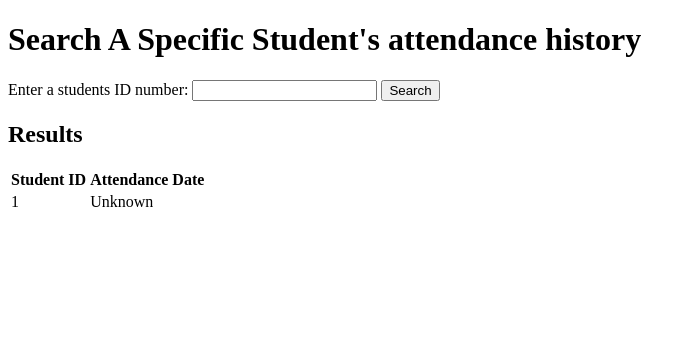
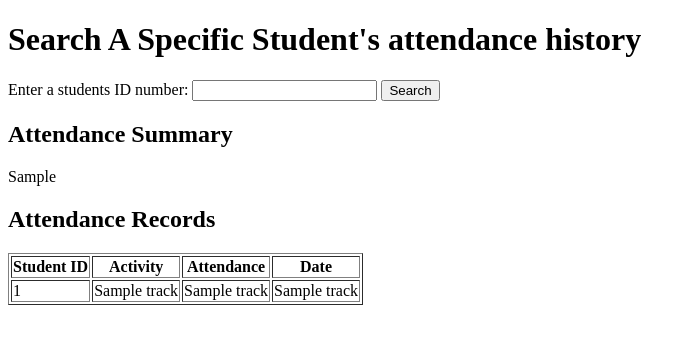
Before and after one commit to Gangstariq/Sport-Attendance-Management-System, a Flask app: template templates/test_index.html in a window 1280 px wide. Shown: the top 344 px of the page, without its empty margins (0-696 px from the left). Run offline with Flask 3, Linux system fonts and the light colour scheme; the template is opened without the code that fills it: most values are stand-ins (such as "Sample title", 1, 10 or a date in 2020); some libraries are stand-ins or nearby versions.

Commit message:
Implemented a graph using plotly aswell as fixed up tabling of previous attendance data

```diff
--- a/app.py
+++ b/app.py
@@ -31,11 +31,11 @@
 def students_attendance(student_ID):
     db_path = os.path.join(app.root_path, "dataBase", "students.db")
     query = """
-            SELECT student_id, attendance, date
-            FROM attendance_records
-            WHERE student_id LIKE ?;
-        """
-#todo;Add more columns for the test_index (doing "date" rn)
+        SELECT student_id, activity, attendance, date
+        FROM attendance_records
+        WHERE student_id LIKE ?
+        ORDER BY date DESC;
+    """
     connection = sqlite3.connect(db_path)
     cursor = connection.cursor()
     cursor.execute(query, (f"%{student_ID}%",)) # sql syntax for pattern matching anywhere,
@@ -54,19 +54,55 @@
         results = query_chinook_database(search_term)
     return render_template('index.html', results=results)
 
-
+#for my own reference
+# record[0] = student_id
+# record[1] = activity
+# record[2] = attendance (Present, Absent, late?)
+# record[3] = date
 
 @app.route('/test_index', methods=['GET', 'POST'])
 def test_index():
     results = []
+    graph_html = ""
     if request.method == 'POST':
         search_ID = request.form.get('search_ID', '')
         results = students_attendance(search_ID)
-    return render_template('test_index.html', results=results)
 
+    # creates attendence graph if we have data
+    if results:
+        #geets attendance data by date
+        dates = [record[3] for record in results] # date - referenced above "for my own reference"
+        statuses = [record[2] for record in results] # attendence
 
+        # makes bar chart data
+        attendance_count = {"Present": 0, "Explained absence": 0}
+        for status in statuses:
+            if status in attendance_count:  # Only count if it's one of the two statuses
+                attendance_count[status] += 1
 
+        # ploty graph creation
+        data = [
+            go.Bar(
+                x=list(attendance_count.keys()),
+                y=list(attendance_count.values()),
+                marker=dict(color=['green', 'red', 'orange'])
+            )
+        ]
+        #green = present
+        #red = away
+        #orange = late
 
+        #titlting for x and y axis and graph
+        layout = go.Layout(
+            title=f'Attendance Summary for Student {search_ID}', # title
+            xaxis=dict(title='Status'),
+            yaxis=dict(title='Count')
+        )
+
+        fig = go.Figure(data=data, layout=layout)
+        graph_html = fig.to_html(full_html=False)
+
+    return render_template('test_index.html', results=results, graph_html=graph_html) #converst graph to html graph
 
 
 
--- a/templates/test_index.html
+++ b/templates/test_index.html
@@ -4,6 +4,7 @@
     <meta charset="UTF-8">
     <meta name="viewport" content="width-device-width, initial-scale=1.0">
     <title>Student Attendance Search</title>
+    <script src="https://cdn.plot.ly/plotly-latest.min.js"></script>
 </head>
 <body>
     <h1>Search A Specific Student's attendance history</h1>
@@ -13,21 +14,29 @@
         <button type="submit">Search</button>
     </form>
 
+
+
     {% if results %}
-        <h2>Results</h2>
-        <table>
+        <h2>Attendance Summary</h2>
+        {{ graph_html | safe }}
+
+        <h2>Attendance Records</h2>
+        <table border="1">
             <thead>
                 <tr>
                     <th>Student ID</th>
+                    <th>Activity</th>
                     <th>Attendance</th>
                     <th>Date</th>
                 </tr>
             </thead>
             <tbody>
-                {% for student in results %}
+                {% for record in results %}
                     <tr>
-                        <td>{{ student[0] }}</td>
-                        <td>{{ student[1] or 'Unknown' }}</td>
+                        <td>{{ record[0] }}</td>
+                        <td>{{ record[1] }}</td>
+                        <td>{{ record[2] }}</td>
+                        <td>{{ record[3] }}</td>
                     </tr>
                 {% endfor %}
             </tbody>
@@ -35,6 +44,5 @@
     {% else %}
         <p>No results found.</p>
     {% endif %}
-
 </body>
 </html>
```
